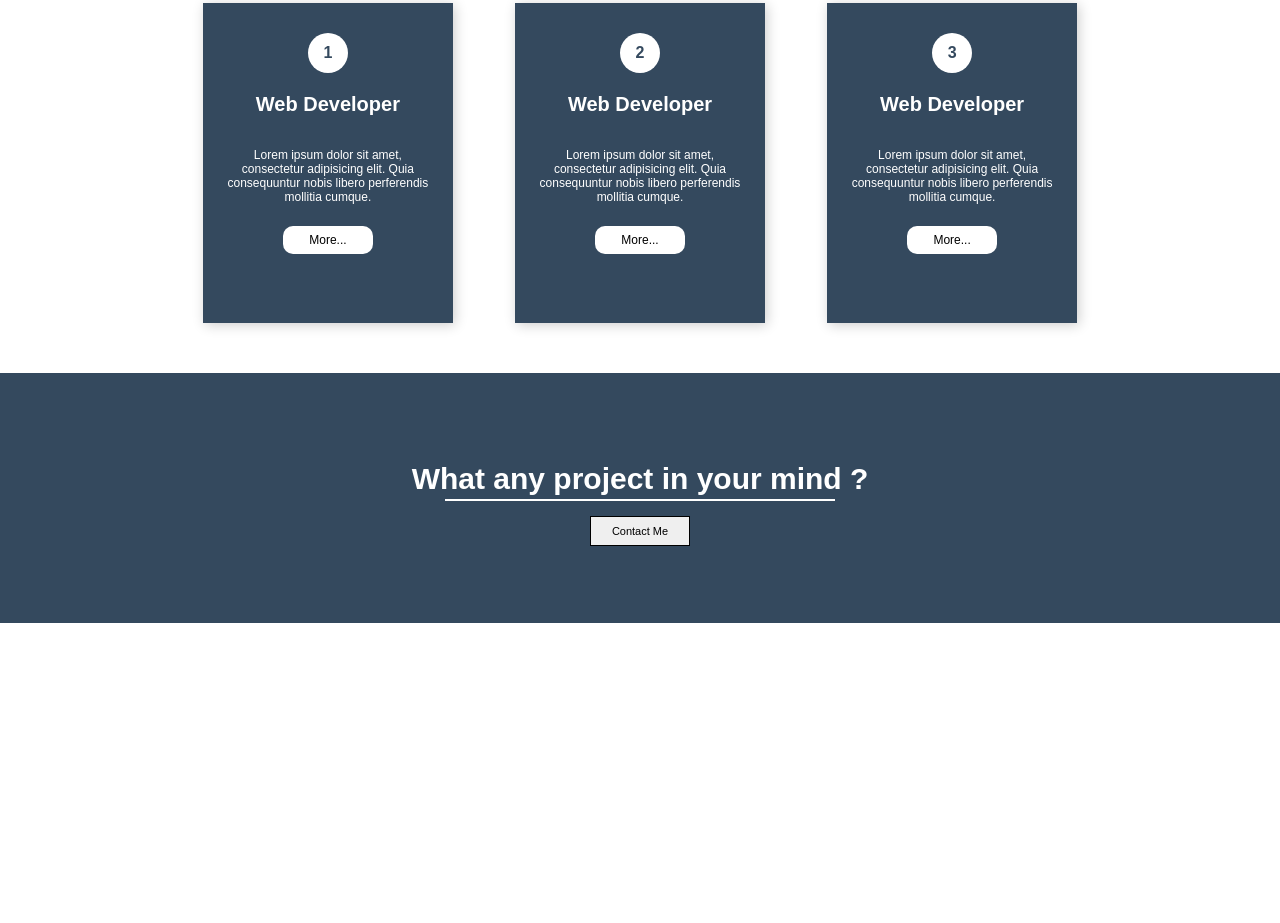
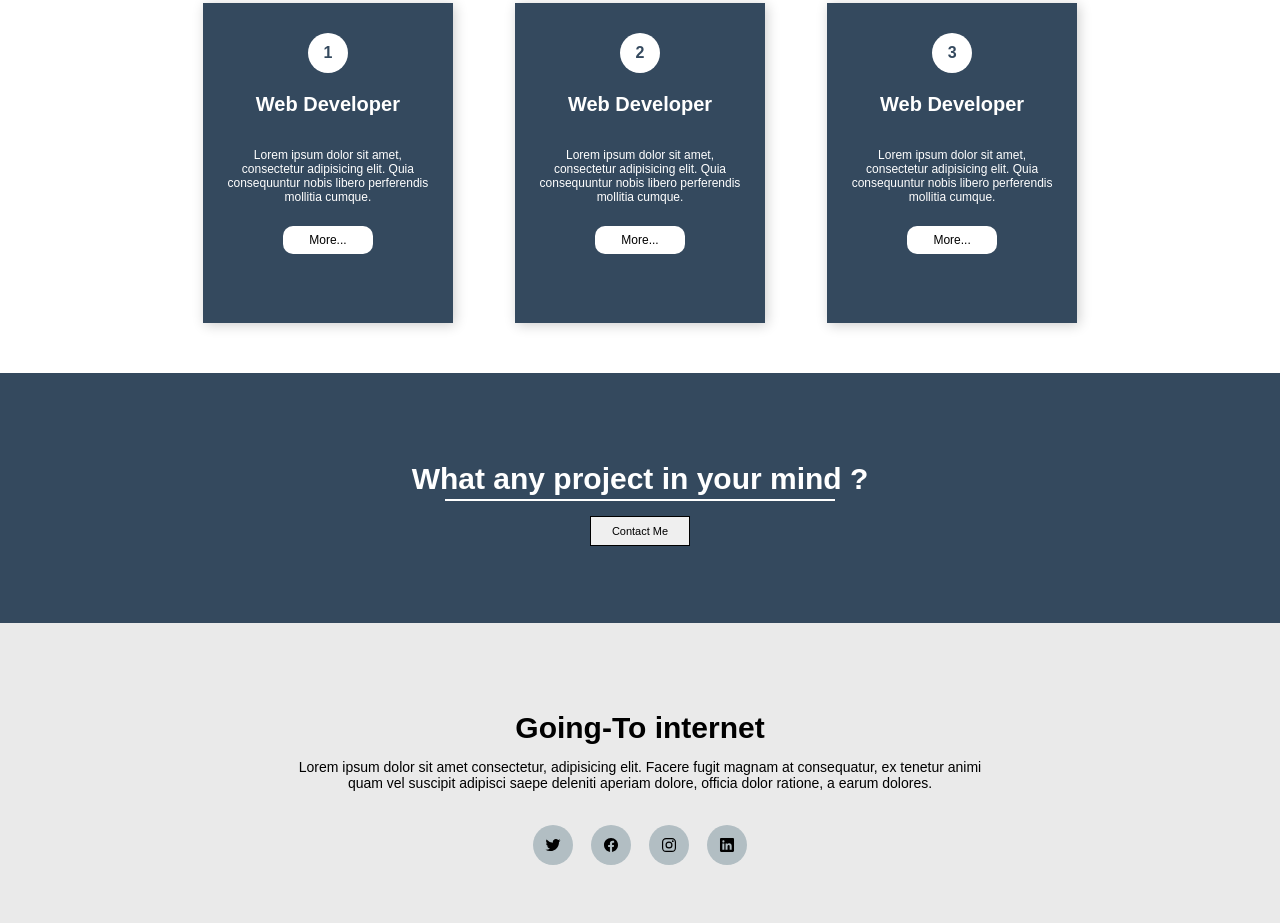
Before and after one commit to SAADYMUFLIH/web-portopolio, a plain HTML site: page index.html in a window 1280 px wide. Shown: the part 1041-1964 px from the top of the page. Before the commit the page ends 1664 px from the top, so only its background shows below. Drawn offline with nearby package versions, Linux system fonts and the light colour scheme.

Commit message:
membuat footer

```diff
--- a/css/style.css
+++ b/css/style.css
@@ -231,3 +231,38 @@ body{
     font-size: 11px;
     border: 1px solid black;
 }
+.footer{
+    width: 100%;
+    height: 300px;
+    background-color: #eaeaea;
+    display: flex;
+    flex-direction: column;
+    justify-content: center;
+    align-items: center;
+}
+.footer p:first-child{
+    font-size: 30px;
+    font-weight: bold;
+    margin-bottom: 0;
+}
+.footer p:nth-child(2){
+    width: 700px;
+    text-align: center;
+    font-size: 14px;
+    font-weight: 100;
+}
+.list-icon{
+    display: flex;
+    width: 250px;
+    justify-content: space-evenly;
+}
+.list-icon div{
+    width: 40px;
+    height: 40px;
+    background-color: #b2bec3;
+    border-radius: 50%;
+    display: flex;
+    justify-content: center;
+    align-items: center;
+    margin-top: 20px;
+}
--- a/index.html
+++ b/index.html
@@ -17,6 +17,10 @@
     <link rel="preconnect" href="https://fonts.googleapis.com">
     <link rel="preconnect" href="https://fonts.gstatic.com" crossorigin>
     <link href="https://fonts.googleapis.com/css2?family=Lobster&display=swap" rel="stylesheet">
+
+    <!--icone-->
+    <script type="module" src="https://unpkg.com/ionicons@5.5.2/dist/ionicons/ionicons.esm.js"></script>
+    <script nomodule src="https://unpkg.com/ionicons@5.5.2/dist/ionicons/ionicons.js"></script>
 
 </head>
 <body>
@@ -98,5 +102,18 @@
     <div class="garis"></div>
     <button>Contact Me</button>
   </div>
+
+  <!--footer-->
+    <div class="footer">
+        <p>Going-To internet</p>
+        <p>Lorem ipsum dolor sit amet consectetur, adipisicing elit. Facere fugit magnam at consequatur, ex tenetur animi quam vel suscipit adipisci saepe deleniti aperiam dolore, officia dolor ratione, a earum dolores.</p>
+
+        <div class="list-icon">
+            <div><ion-icon name="logo-twitter"></ion-icon></div>
+            <div><ion-icon name="logo-facebook"></ion-icon></div>
+            <div><ion-icon name="logo-instagram"></ion-icon></div>
+            <div><ion-icon name="logo-linkedin"></ion-icon></div>
+        </div>
+    </div>
 </body>
 </html>
```
